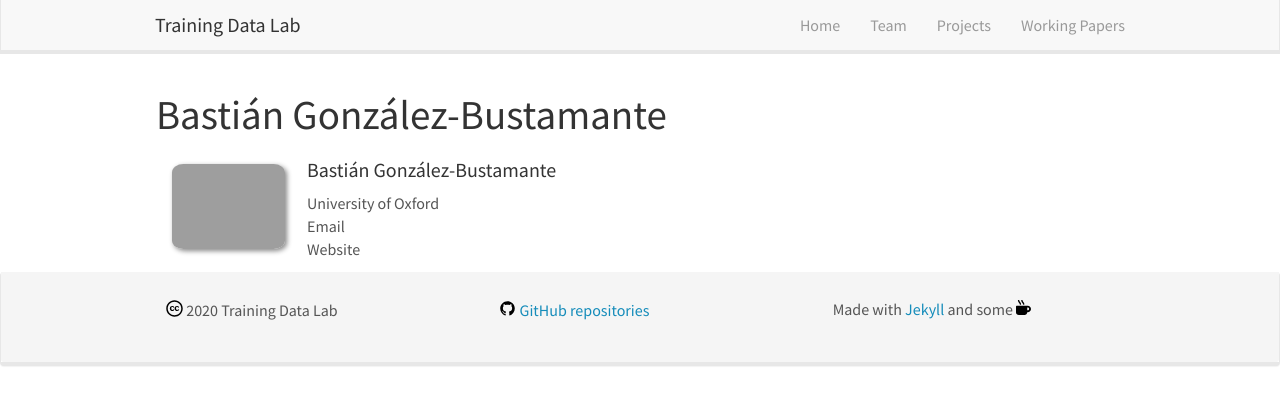
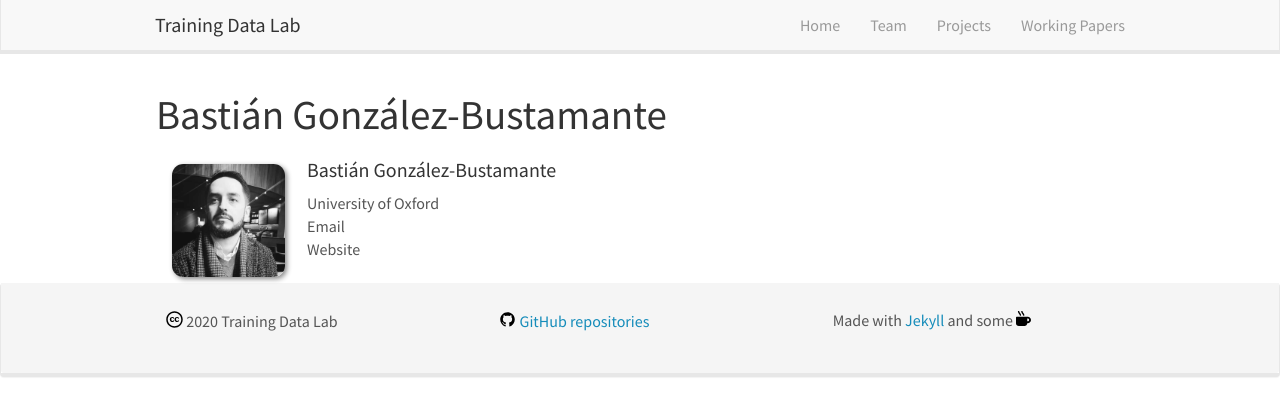
Before and after one commit to training-datalab/old-training-datalab.com, a Jekyll site: the page built from _pages/bgonzalezbustamante.md, in a window 1280 px wide. Shown: the top 416 px of the page. Built offline with Jekyll 4.4.1, drawn with Linux system fonts in a browser that asks for light colours; nearby versions of some CDN libraries.

Commit message:
Update bgonzalezbustamante.md

```diff
--- a/_pages/bgonzalezbustamante.md
+++ b/_pages/bgonzalezbustamante.md
@@ -9,7 +9,7 @@
 # Bastián González-Bustamante
 
 <div class="col-sm-6 clearfix">
-  <img src="{{ site.url }}{{ site.baseurl }}/images/team/bgonzalezbustamante" class="img-responsive" width="25%" style="float: left" />
+  <img src="https://training-datalab.com/images/team/bgonzalezbustamante.jpg" class="img-responsive" width="25%" style="float: left" />
   <h4>Bastián González-Bustamante</h4>
   University of Oxford<br>Email<br>Website
 </div>
```
